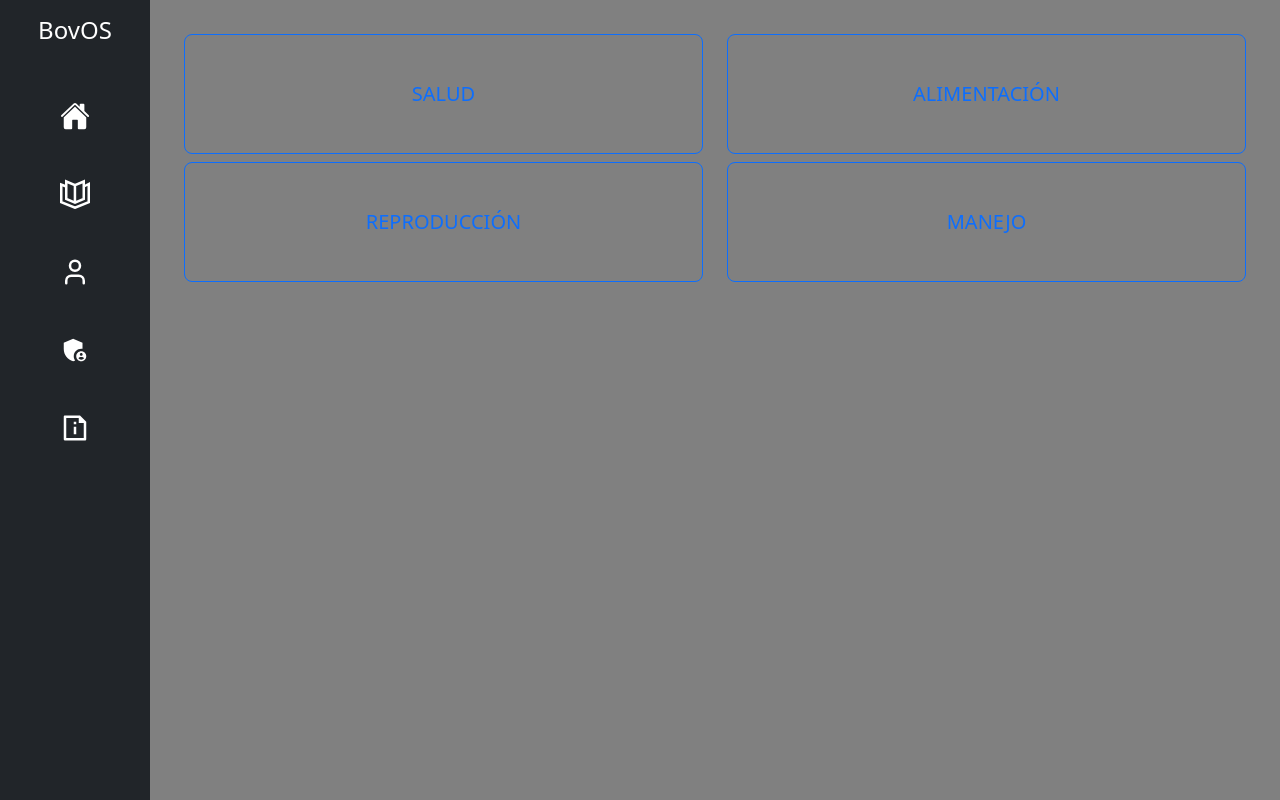
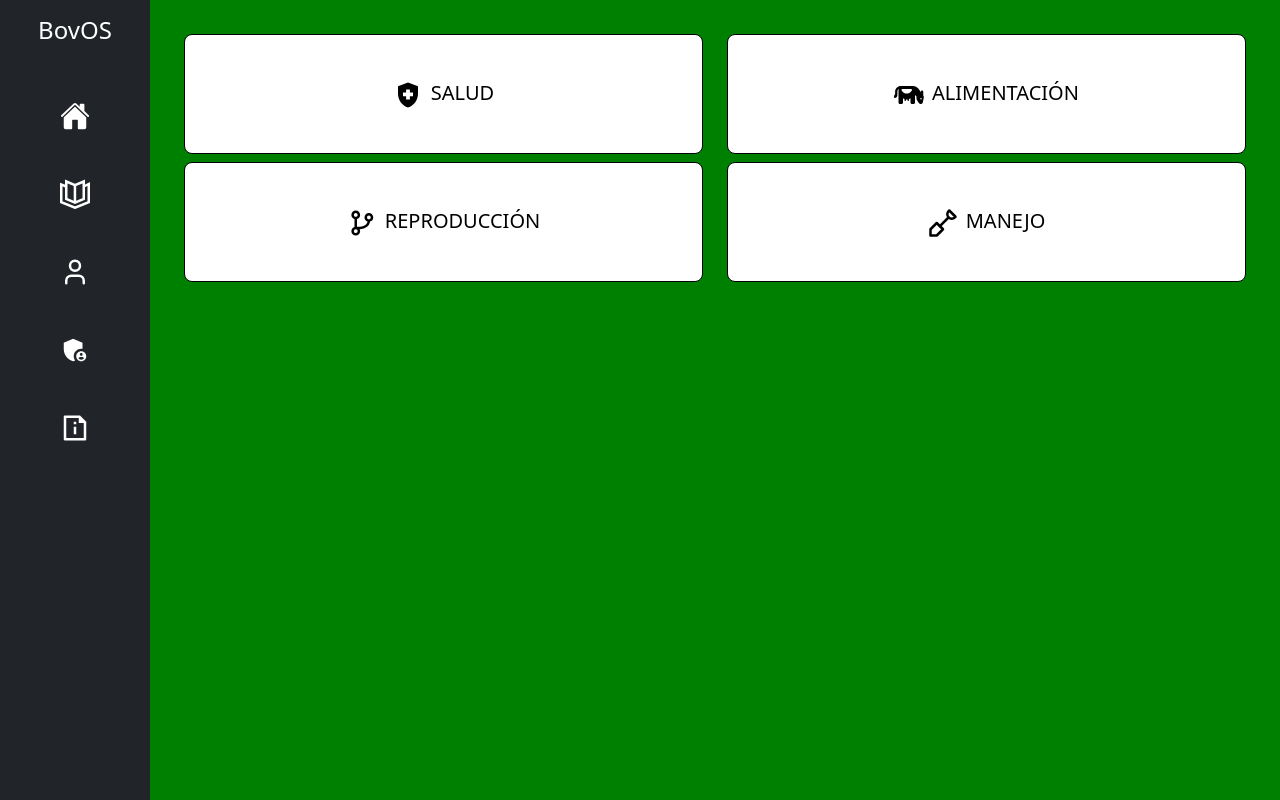
Before and after one commit to JecoDraco/BovOS, a React (Create React App) app: page /gestion in a window 1280 px wide. Built offline with nearby package versions, Linux system fonts and the light colour scheme.

Commit message:
Descripción de los cambios

```diff
--- a/src/components/Formulario/GestionForm.js
+++ b/src/components/Formulario/GestionForm.js
@@ -1,37 +1,42 @@
 import React from 'react';
 import { Button, Row, Col } from 'react-bootstrap';
 import './gestion.css';
+import { MdHealthAndSafety } from "react-icons/md";
+import { FaCow } from "react-icons/fa6";
+import { BiGitBranch } from "react-icons/bi";
+import { LuShovel } from "react-icons/lu";
 
 export function GestionForm() {
   return (
     <div className="p-4">
       <Row>
         <Col md={6}>
-          <StyledButton text="Salud" />
+          <StyledButton icon={<MdHealthAndSafety size={30}/>} text="Salud" />
         </Col>
         <Col md={6}>
-          <StyledButton text="Alimentación" />
+          <StyledButton icon={<FaCow size={30}/>}text="Alimentación" />
         </Col>
       </Row>
       <Row>
         <Col md={6}>
-          <StyledButton text="Reproducción" />
+          <StyledButton icon={<BiGitBranch size={30}/>} text="Reproducción" />
         </Col>
         <Col md={6}>
-          <StyledButton text="Manejo" />
+          <StyledButton icon={< LuShovel size={30}/>} text="Manejo" />
         </Col>
       </Row>
     </div>
   );
 }
 
-function StyledButton({ text }) {
+function StyledButton({ icon,text }) {
   return (
     <Button
-      variant="outline-primary"
+      variant="primary"
       size="lg"
       className="custom-button w-100 mb-2"
     >
+    {icon && <span className="me-2">{icon}</span>}
       {text}
     </Button>
   );
--- a/src/components/Formulario/RegistroForm.js
+++ b/src/components/Formulario/RegistroForm.js
@@ -18,7 +18,7 @@ export function RegistroForm() {
       sexo: '',
       fechaNacimiento: '',
       propietario: '',
-      ubicacion: '',
+      Ubicación: '',
       imagen: null,
       vacunado: false,
     },
@@ -150,7 +150,7 @@ export function RegistroForm() {
               placeholder="Ubicacion"
               name="ubicacion"
               onChange={formik.handleChange}
-              value={formik.values.ubicacion}
+              value={formik.values.Ubicación}
             />
           </Form.Group>
 
--- a/src/components/Formulario/UsuariosForm.js
+++ b/src/components/Formulario/UsuariosForm.js
@@ -37,7 +37,7 @@ export function UsuariosForm({ handleEdit, handleDelete }) {
               <td>{trabajador.puesto}</td>
               <td>
                 <Button
-                  variant="outline-danger"
+                  variant="danger"
                   size="medium"
                   className="me-2"
                   onClick={() => handleDelete(trabajador.id)}
@@ -45,7 +45,7 @@ export function UsuariosForm({ handleEdit, handleDelete }) {
                   Eliminar
                 </Button>
                 <Button
-                  variant="outline-primary"
+                  variant="primary"
                   size="medium"
                   className="me-2"
                   onClick={() => handleEdit(trabajador.id)}
--- a/src/components/Formulario/gestion.css
+++ b/src/components/Formulario/gestion.css
@@ -5,10 +5,14 @@
   text-transform: uppercase;
   border-radius: 12px;
   border-width: 3px;
-    transition: all 0.3s ease-in-out;
+  border-color: black !important;
+  color: black !important;
+  background-color: white !important;
 }
 
 .custom-button:hover {
-    background: linear-gradient(45deg, #25e196, #00c8ff);
+  background: linear-gradient(45deg, #0b3d29, #112e15) !important;
+  color: white !important;
   transform: scale(1.05);
+  border-color: black !important;
 }
--- a/src/components/Registro.list/RegistroList.js
+++ b/src/components/Registro.list/RegistroList.js
@@ -52,7 +52,7 @@ export function RegistroList({ handleEdit, handleDelete }) {
                     <tbody>
                         {ganado.map((animal) => (
                             <tr key={animal.id}>
-                                <td>{animal.Nombre}</td>
+                                <td>{animal.nombre}</td>
                                 <td>{animal.Arete}</td>
                                 <td>{animal.Edad}</td>
                                 <td>{animal.Peso}</td>
@@ -60,7 +60,7 @@ export function RegistroList({ handleEdit, handleDelete }) {
                                 <td>{animal.Color}</td>
                                 <td>{animal.Sexo}</td>
                                 <td>{animal.Propietario}</td>
-                                <td>{animal.Ubicacion}</td>
+                                <td>{animal.Ubicación}</td>
                                 <td>
                                     <span
                                         className={`badge px-3 py-2 text-white ${animal.vacunado ? 'bg-success' : 'bg-danger'}`}
--- a/src/layouts/Plantilla.js
+++ b/src/layouts/Plantilla.js
@@ -3,7 +3,7 @@ import { Menu } from '../components/inicio';
 
 export function Plantilla({ children }) {
   return (
-    <div style={{ backgroundColor: 'grey', minHeight: '100vh' }}>
+    <div style={{ backgroundColor: 'green', minHeight: '100vh' }}>
       {/* Menú lateral */}
       <div className='header'>
         <Menu />
```
Lines whose indentation alone changed are shown as unchanged.
